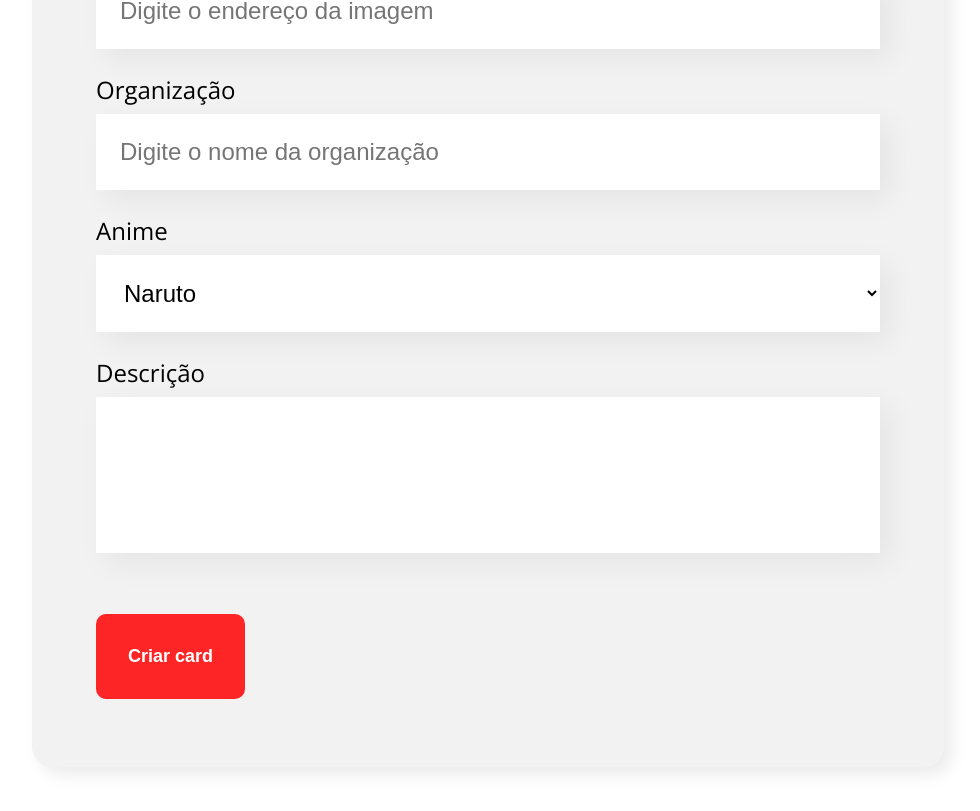
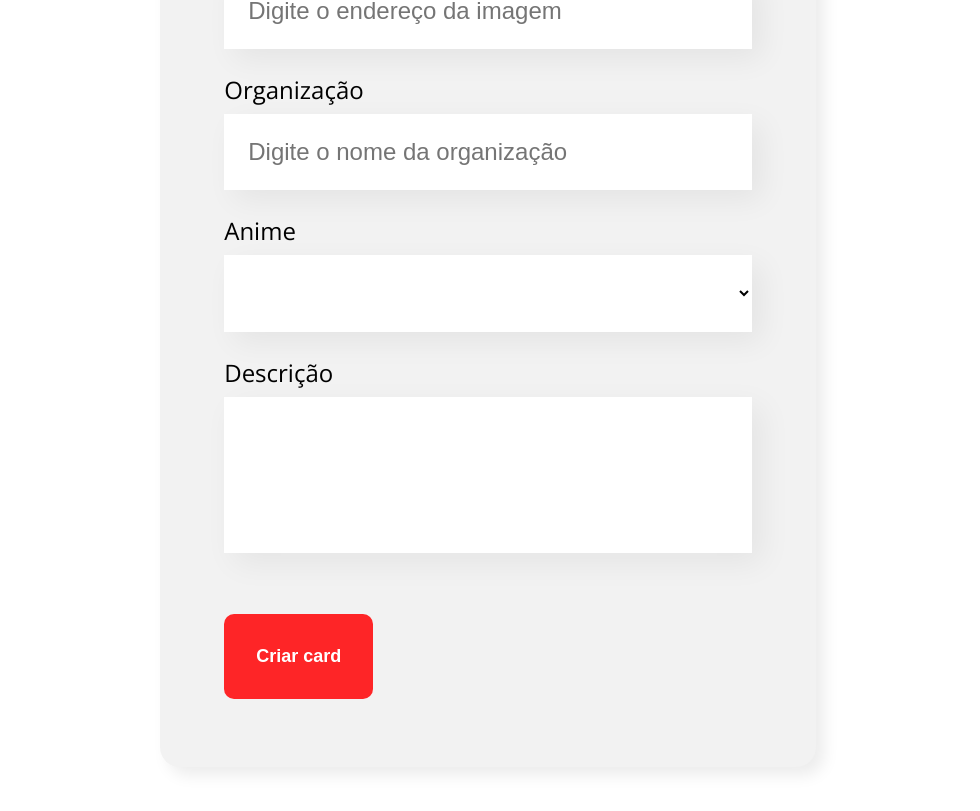
Before and after one commit to acn3to/villains-organogram, a React (Create React App) app: page / in a window 1280 px wide. Shown: the part 786-1597 px from the top of the page, without its empty margins (152-1132 px from the left). Built offline with nearby package versions, Linux system fonts and the light colour scheme.

Commit message:
:adhesive_bandage: fix: fixes on some bugs
An app-wide sweep to fix minor bugs

```diff
--- a/src/App.js
+++ b/src/App.js
@@ -47,7 +47,7 @@ function App() {
   return (
     <div className="App">
       <Header />
-      <Form onVillainRegistered={onNewVillain} />
+      <Form onVillainRegistered={onNewVillain} animes={animes} />
       {animes.map((anime) => (
         <Anime
           key={anime.name}
--- a/src/components/Anime/index.js
+++ b/src/components/Anime/index.js
@@ -1,7 +1,8 @@
-import Villain from '../Villain'
 import './Anime.css'
 
 import React from 'react'
+
+import Villain from '../Villain'
 
 const Anime = ({ villains, name, primaryColor, secondaryColor }) => {
   return (
@@ -11,6 +12,7 @@ const Anime = ({ villains, name, primaryColor, secondaryColor }) => {
         <div className="villains">
           {villains.map((villain) => (
             <Villain
+              backgroundColor={primaryColor}
               key={villain.name}
               name={villain.name}
               image={villain.image}
--- a/src/components/Dropdown/index.js
+++ b/src/components/Dropdown/index.js
@@ -2,17 +2,18 @@ import './Dropdown.css'
 
 import React from 'react'
 
-const Dropdown = ({ label, onChange, required, value, itens }) => {
+const Dropdown = ({ label, onChange, required, value, items }) => {
   return (
     <div className="dropdown">
-      <label htmlFor="">{label}</label>
+      <label>{label}</label>
       <select
         onChange={(event) => onChange(event.target.value)}
         required={required}
         value={value}
       >
-        {itens.map((item) => (
-          <option key={item}>{item}</option>
+        <option value=""></option>
+        {items.map((item) => (
+          <option key={item.name}>{item.name}</option>
         ))}
       </select>
     </div>
--- a/src/components/Form/index.js
+++ b/src/components/Form/index.js
@@ -7,16 +7,7 @@ import Dropdown from '../Dropdown'
 import TextArea from '../TextArea'
 import TextField from '../TextField'
 
-const Form = ({ onVillainRegistered }) => {
-  const animes = [
-    'Naruto',
-    'Dragon Ball Z',
-    'One Piece',
-    'Bleach',
-    'Full Metal Alchemist',
-    'Boku no Hero Academia',
-  ]
-
+const Form = ({ onVillainRegistered, animes }) => {
   const [name, setName] = useState('')
   const [image, setImage] = useState('')
   const [organisation, setOrganisation] = useState('')
@@ -35,6 +26,7 @@ const Form = ({ onVillainRegistered }) => {
     setName('')
     setImage('')
     setOrganisation('')
+    setAnime('')
     setDescription('')
   }
 
@@ -46,25 +38,25 @@ const Form = ({ onVillainRegistered }) => {
           required={true}
           label="Nome"
           placeholder="Digite o nome do vilão"
-          value={name}
+          inputValue={name}
           onChange={(value) => setName(value)}
         />
         <TextField
           label="Imagem"
           placeholder="Digite o endereço da imagem"
-          value={image}
+          inputValue={image}
           onChange={(value) => setImage(value)}
         />
         <TextField
           required={true}
           label="Organização"
           placeholder="Digite o nome da organização"
-          value={organisation}
+          inputValue={organisation}
           onChange={(value) => setOrganisation(value)}
         />
         <Dropdown
           label="Anime"
-          itens={animes}
+          items={animes}
           value={anime}
           onChange={(value) => setAnime(value)}
         />
@@ -72,10 +64,9 @@ const Form = ({ onVillainRegistered }) => {
           label="Descrição"
           name="Description"
           id="description"
-          cols="50"
           rows="4"
           type="text"
-          value={description}
+          inputValue={description}
           onChange={(value) => setDescription(value)}
         />
         <Button>Criar card</Button>
--- a/src/components/TextArea/index.js
+++ b/src/components/TextArea/index.js
@@ -2,20 +2,20 @@ import './TextArea.css'
 
 import React from 'react'
 
-const TextArea = ({ onChange, label, name, id, cols, rows }) => {
+const TextArea = ({ onChange, label, name, id, rows, inputValue }) => {
   const onTyping = (event) => {
     onChange(event.target.value)
   }
 
   return (
     <div className="text-area">
-      <label htmlFor="">{label}</label>
+      <label>{label}</label>
       <textarea
         name={name}
         id={id}
-        cols={cols}
         rows={rows}
         onChange={onTyping}
+        value={inputValue}
       ></textarea>
     </div>
   )
--- a/src/components/TextField/index.js
+++ b/src/components/TextField/index.js
@@ -9,7 +9,7 @@ const TextField = ({ onChange, label, inputValue, required, placeholder }) => {
 
   return (
     <div className="text-field">
-      <label htmlFor="">{label}</label>
+      <label>{label}</label>
       <input
         type="text"
         value={inputValue}
--- a/src/components/Villain/index.js
+++ b/src/components/Villain/index.js
@@ -2,10 +2,16 @@ import './Villain.css'
 
 import React from 'react'
 
-const Villain = ({ name, image, organisation, description }) => {
+const Villain = ({
+  name,
+  image,
+  organisation,
+  description,
+  backgroundColor,
+}) => {
   return (
     <div className="villain">
-      <div className="header">
+      <div className="header" style={{ backgroundColor: backgroundColor }}>
         <img src={image} alt={name} />
       </div>
       <div className="footer">
```
